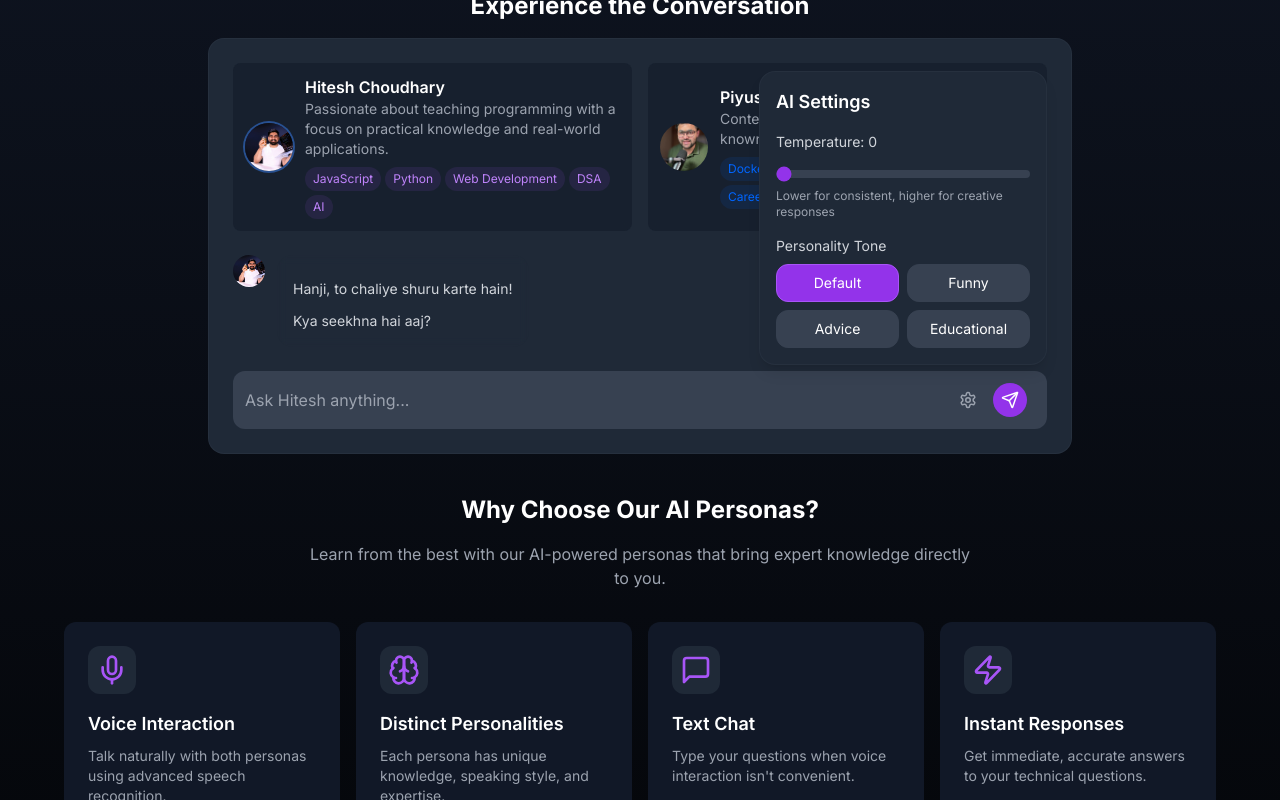
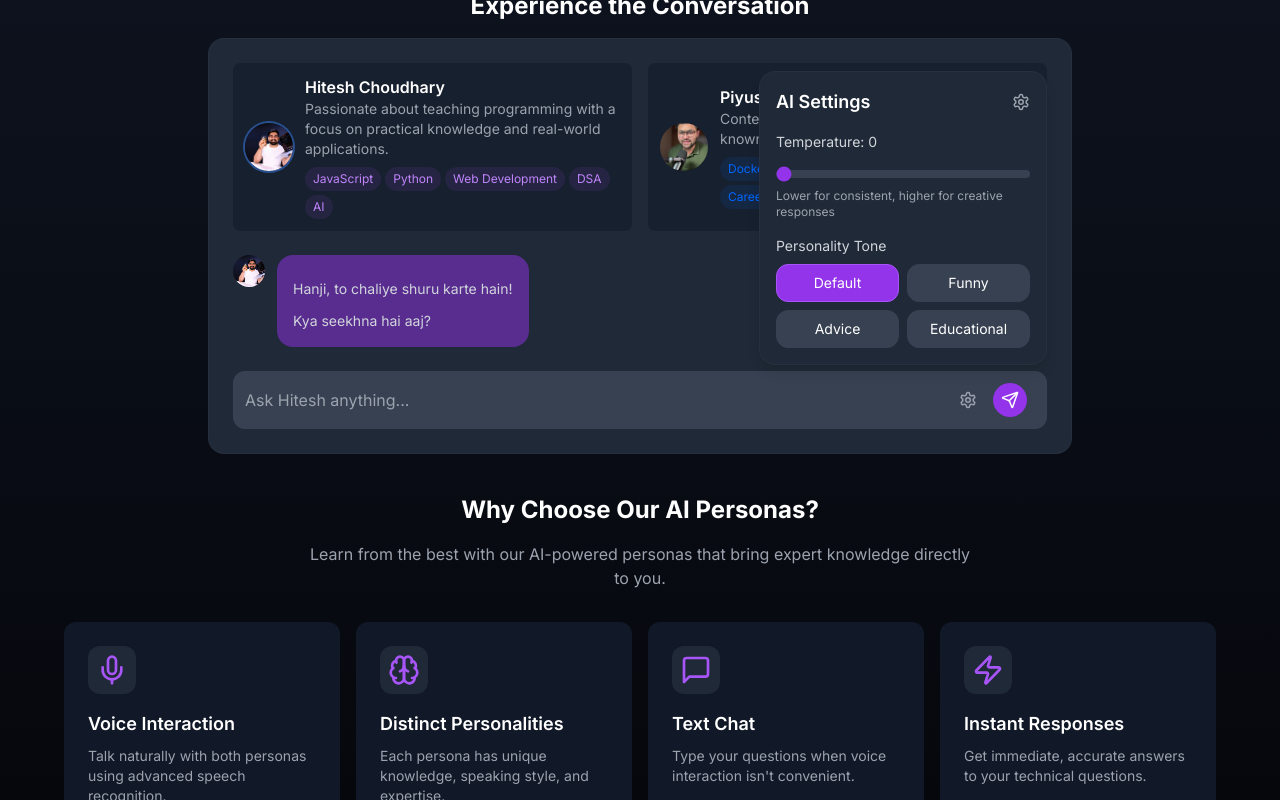
Before and after one commit to AnantGabhane/PersonaChat, a Next.js app: page / in a window 1280 px wide. Both pictures are taken after a click on the button 968 px from the left and 818 px from the top of the page. Shown: the part 418-1218 px from the top of the page. Built offline with nearby package versions, Linux system fonts and the light colour scheme.

Commit message:
✨ Add interactive chat interface with multiple personas

```diff
--- a/app/components/ChatDemo.tsx
+++ b/app/components/ChatDemo.tsx
@@ -1,9 +1,9 @@
-'use client'
+'use client';
 
+import React from 'react';
 import { useState, useRef } from 'react'
-import { motion } from 'framer-motion'
-import { SendIcon, MicIcon, Settings } from 'lucide-react'
 import Image from 'next/image'
+import { Settings, Send as SendIcon } from 'lucide-react'
 
 interface Message {
   text: string;
@@ -80,7 +80,7 @@
           // Handle emojis - add spacing
           .replace(/(\ud83c[\udf00-\udfff]|\ud83d[\udc00-\ude4f]|\ud83d[\ude80-\udeff])/g, ' $1 ')
           // Handle bold text
-          .replace(/\*(.*?)\*/g, '<strong>$1</strong>')
+          .replace(/[*](.*?)[*]/g, '<strong>$1</strong>') // Remove unnecessary escape
           // Handle bullet points
           .replace(/^[•\*]\s+(.+)/gm, '<li>$1</li>')
           // Wrap bullet points in ul
@@ -96,7 +96,7 @@
   const getBgColor = () => {
     if (isUser) return 'bg-gray-700/50';
     if (persona === 'piyush') return 'bg-[#0066FF]/50 backdrop-blur-sm';
-    return `bg-${color}-600/50 backdrop-blur-sm`;
+    return 'bg-purple-600/50 backdrop-blur-sm'; // Default background for Hitesh
   };
 
   return (
@@ -123,17 +123,22 @@
   )
 }
 
-function SettingsModal({ isOpen, onClose, settings, onSettingsChange }: {
+function SettingsModal({ isOpen, settings, onSettingsChange, onClose }: {
   isOpen: boolean;
-  onClose: () => void;
   settings: AISettings;
   onSettingsChange: (settings: AISettings) => void;
+  onClose: () => void;
 }) {
   if (!isOpen) return null;
 
   return (
     <div className="absolute bottom-16 right-0 w-72 bg-gray-800 rounded-2xl p-4 border border-gray-700/30 shadow-lg">
-      <h3 className="text-lg font-semibold mb-4">AI Settings</h3>
+      <div className="flex justify-between items-center mb-4">
+        <h3 className="text-lg font-semibold">AI Settings</h3>
+        <button onClick={onClose} className="text-gray-400 hover:text-gray-300">
+          <Settings size={18} />
+        </button>
+      </div>
 
       <div className="mb-4">
         <label className="block text-sm text-gray-300 mb-2">
@@ -366,9 +371,9 @@
             <div data-settings-modal>
               <SettingsModal
                 isOpen={isSettingsOpen}
-                onClose={() => setIsSettingsOpen(false)}
                 settings={settings}
                 onSettingsChange={setSettings}
+                onClose={() => setIsSettingsOpen(false)}
               />
             </div>
           </div>
```
